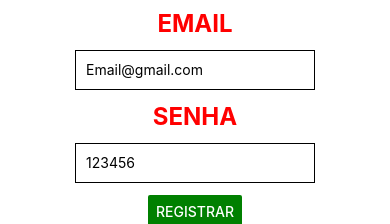
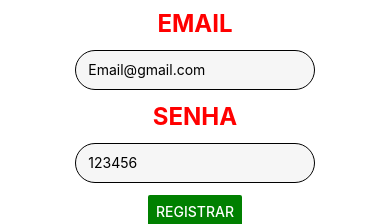
Before and after one commit to PedroHenrique121/Atividade2-PROG3, a React Native app: screen / in a window 390 px wide. Shown: the part 370-594 px from the top of the page. Built offline with nearby package versions, Linux system fonts and the light colour scheme.

Commit message:
ATUALIZAÇÃO DA TELA 1

```diff
--- a/App.js
+++ b/App.js
@@ -41,15 +41,19 @@
 const styles = StyleSheet.create({
   container: {
     flex: 1,
-    backgroundColor: '#fff',
+    backgroundColor: '#ffffff',
     alignItems: 'center',
     justifyContent: 'center',
   },
   input: {
+    width: '90%',
+    borderRadius: 50,
+    backgroundColor: '#f6f6f6',
     height: 40,
     margin: 12,
     borderWidth: 1,
     padding: 10,
+    paddingLeft: 12
   },
   logo: {
     width: 120,
```
